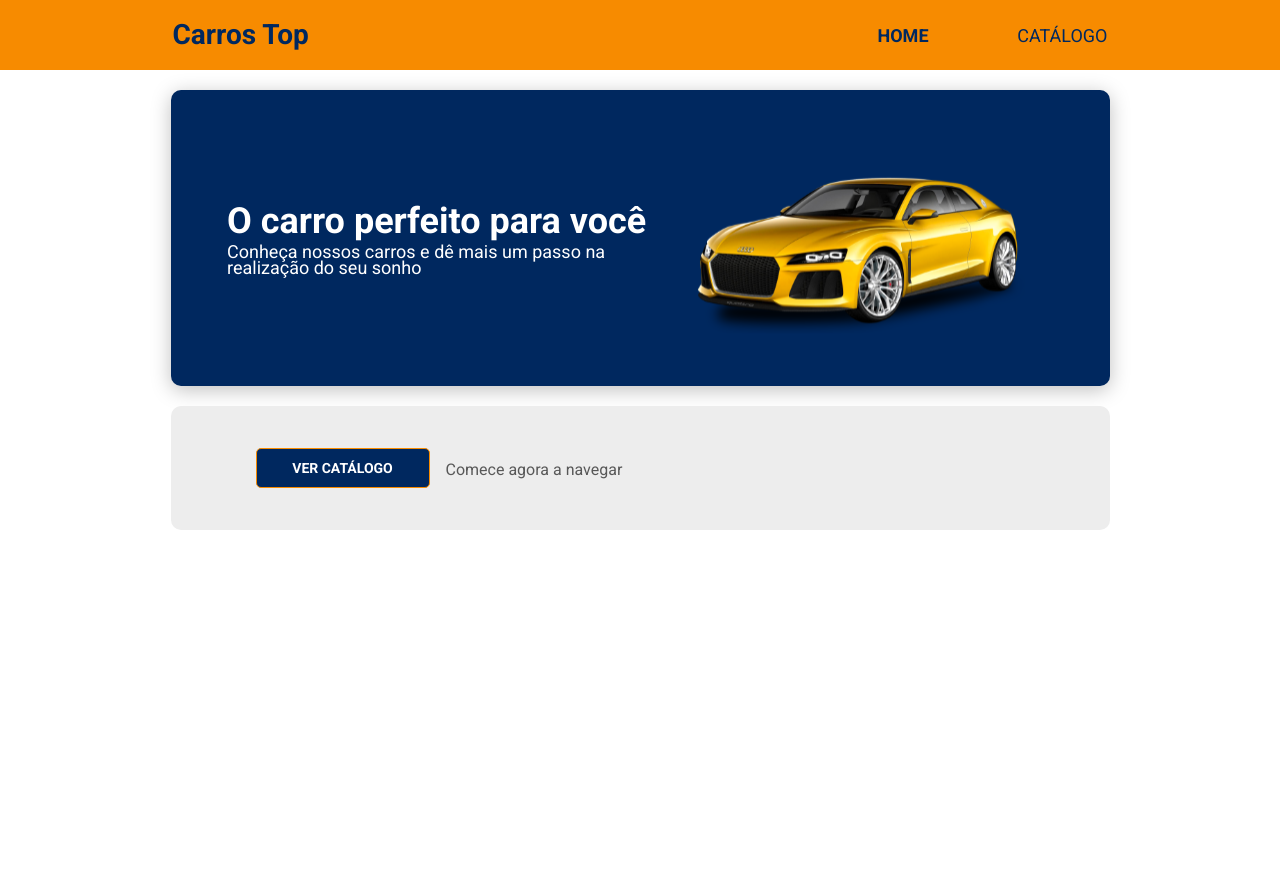
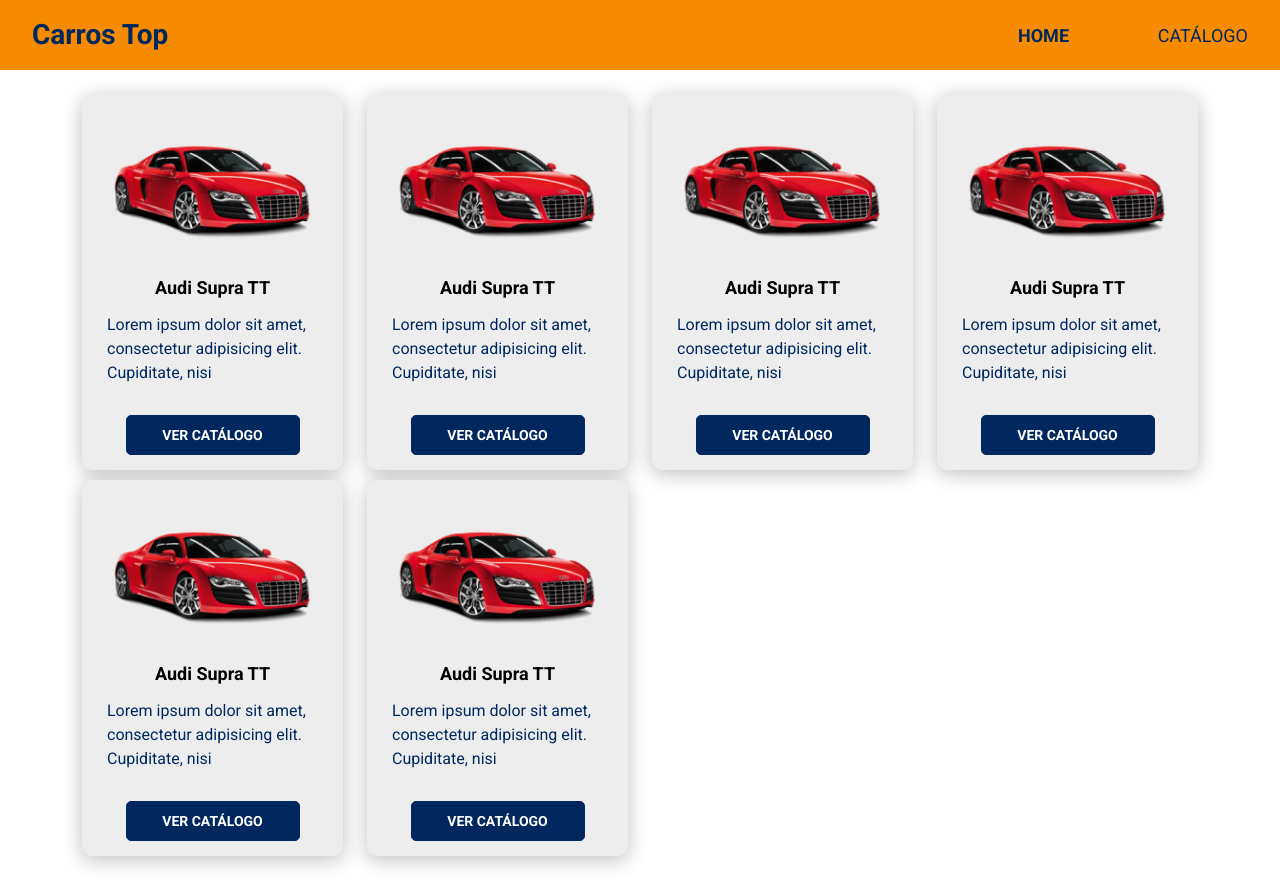
Before and after one commit to felipeschirmann/bds07, a React (Create React App) app in the folder frontend/: page / in a window 1280 px wide. Before the commit the page ends 800 px from the top, so only its background shows below. Built offline with nearby package versions, Linux system fonts and the light colour scheme.

Commit message:
Create ProductCard

```diff
--- a/frontend/src/App.css
+++ b/frontend/src/App.css
@@ -1,15 +1,31 @@
 @import url('https://fonts.googleapis.com/css2?family=Roboto:wght@400;700&display=swap');
 
 * {
-    font-family: Roboto;
+  font-family: Roboto;
 }
 
-h1, h2, h3, h4, h5, h6 {
-    font-weight: 700;
-    margin-bottom: 0;
+h1,
+h2,
+h3,
+h4,
+h5,
+h6 {
+  font-weight: 700;
+  margin-bottom: 0;
 }
 
-a, a:hover {
-    text-decoration: none;
-    color: unset;
+body {
+  background-color: #fff;
 }
+
+a,
+a:hover {
+  text-decoration: none;
+  color: unset;
+}
+
+.base-card {
+  background-color: #ededed;
+  box-shadow: 0px 4px 20px rgba(0, 0, 0, 0.25);
+  border-radius: 10px;
+}
--- a/frontend/src/App.tsx
+++ b/frontend/src/App.tsx
@@ -1,11 +1,11 @@
 import './assets/styles/custom.scss';
 import './App.css';
-import Home from 'pages/Home';
+import Catalog from 'pages/Catalog';
 
 function App() {
   return (
     <>
-      <Home />
+      <Catalog />
     </>
   );
 }
--- a/frontend/src/components/Button/styles.css
+++ b/frontend/src/components/Button/styles.css
@@ -2,11 +2,12 @@
   width: 174px;
   height: 40px;
   background: #00285f;
+  border-color: #00285f;
   border-radius: 5px;
 }
 
 .btn-style h6 {
   font-size: 14px;
-  color: #fff;
+  color: #FFF;
   font-weight: 700;
 }
--- /dev/null
+++ b/frontend/src/components/ProductCard/index.tsx
@@ -0,0 +1,23 @@
+import './styles.css';
+import ProductImg from 'assets/images/car-card 1.png';
+import Button from 'components/Button';
+
+const ProductCard = () => {
+  return (
+    <div className="base-card product-card">
+      <div className="card-top-container">
+        <img src={ProductImg} alt="" />
+      </div>
+      <div className="card-botton-container">
+        <h6>Audi Supra TT</h6>
+        <p>
+          Lorem ipsum dolor sit amet, consectetur adipisicing elit. Cupiditate,
+          nisi
+        </p>
+      </div>
+      <Button />
+    </div>
+  );
+};
+
+export default ProductCard;
--- /dev/null
+++ b/frontend/src/components/ProductCard/styles.css
@@ -0,0 +1,25 @@
+.product-card {
+  padding: 15px 25px;
+  display: flex;
+  flex-direction: column;
+  align-items: center;
+  margin-bottom: 10px;
+}
+
+.card-top-container img {
+  width: 100%;
+  height: auto;
+}
+
+.card-botton-container h6 {
+  text-align: center;
+  color: #000;
+  font-size: 18px;
+  margin-top: 10px;
+  margin-bottom: 15px;
+}
+
+.card-botton-container p {
+  text-align: left;
+  margin-bottom: 30px;
+}
--- /dev/null
+++ b/frontend/src/pages/Catalog/index.tsx
@@ -0,0 +1,35 @@
+import './styles.css';
+import Navbar from 'components/Navbar';
+import ProductCard from 'components/ProductCard';
+
+const Catalog = () => {
+  return (
+    <div>
+      <Navbar />
+      <div className="container my-4">
+        <div className="row">
+          <div className="col-sm-6 col-lg-4 col-xl-3">
+            <ProductCard />
+          </div>
+          <div className="col-sm-6 col-lg-4 col-xl-3">
+            <ProductCard />
+          </div>
+          <div className="col-sm-6 col-lg-4 col-xl-3">
+            <ProductCard />
+          </div>
+          <div className="col-sm-6 col-lg-4 col-xl-3">
+            <ProductCard />
+          </div>
+          <div className="col-sm-6 col-lg-4 col-xl-3">
+            <ProductCard />
+          </div>
+          <div className="col-sm-6 col-lg-4 col-xl-3">
+            <ProductCard />
+          </div>
+        </div>
+      </div>
+    </div>
+  );
+};
+
+export default Catalog;
--- a/frontend/src/pages/Home/index.tsx
+++ b/frontend/src/pages/Home/index.tsx
@@ -9,7 +9,7 @@ const Home = () => {
       <Navbar />
       <div className="content">
         <div className="home-container">
-          <div className="home-card">
+          <div className="base-card home-card">
             <div className="home-image-container">
               <MainImage />
             </div>
@@ -21,7 +21,7 @@ const Home = () => {
               </p>
             </div>
           </div>
-          <div className="home-painel-container">
+          <div className="base-card home-painel-container">
             <Button />
             <p>Comece agora a navegar</p>
           </div>
--- a/frontend/src/pages/Home/styles.css
+++ b/frontend/src/pages/Home/styles.css
@@ -1,16 +1,9 @@
-body {
-  background-color: #fff;
-}
-
 .home-container {
-  background-color: #fff;
   padding: 20px 10px;
 }
 
 .home-card {
   background-color: #00285f;
-  box-shadow: 0px 4px 20px rgba(0, 0, 0, 0.25);
-  border-radius: 10px;
   display: flex;
   flex-direction: column;
   align-items: center;
@@ -45,8 +38,6 @@ body {
 
 .home-painel-container {
   margin-top: 20px;
-  background: #ededed;
-  border-radius: 10px;
   text-align: center;
   padding: 28px;
 }
@@ -137,7 +128,7 @@ body {
     text-align: start;
   }
 
-  .home-content-container{
+  .home-content-container {
     display: flex;
     flex-direction: column;
     margin: 0;
```
Also changed, not shown: frontend/src/assets/images/car-card 1.png (added), frontend/src/pages/Catalog/styles.css (added).
